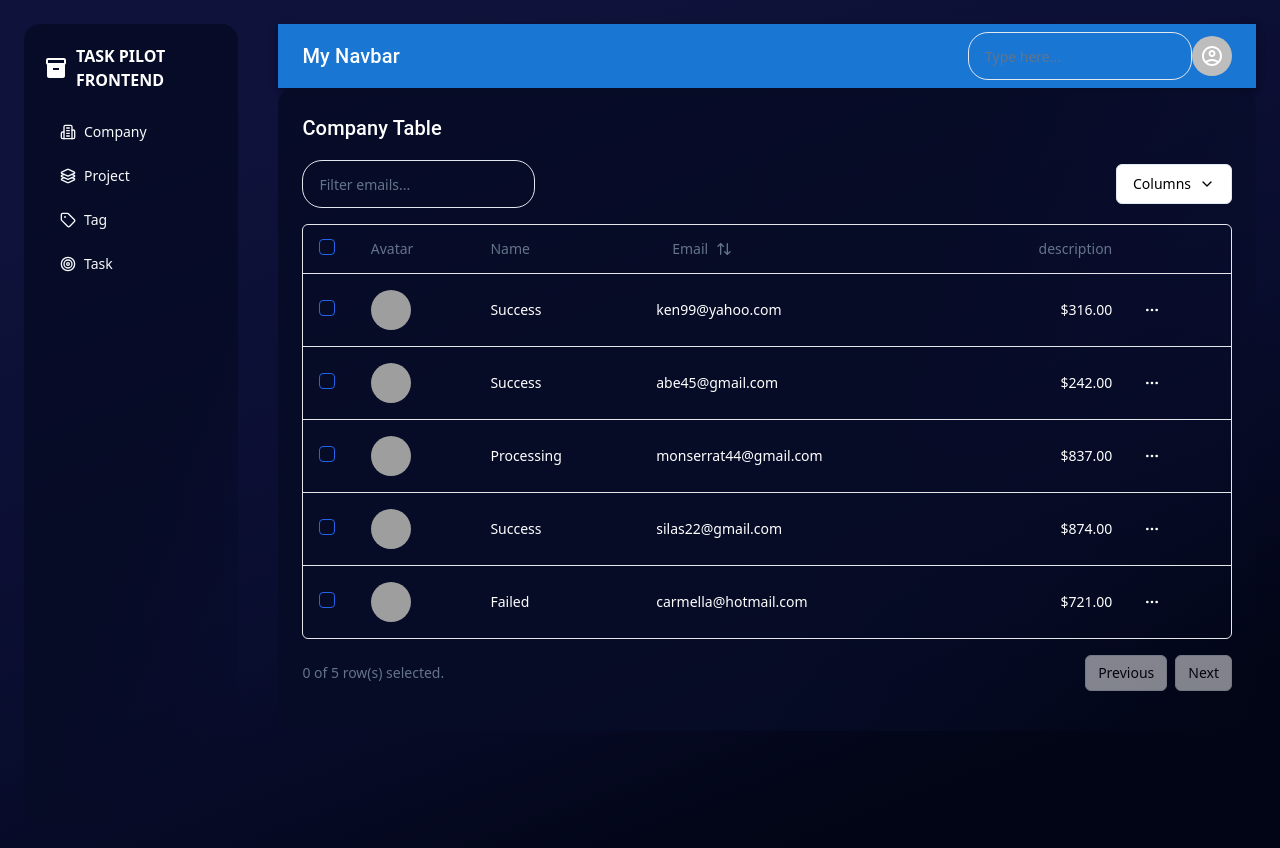
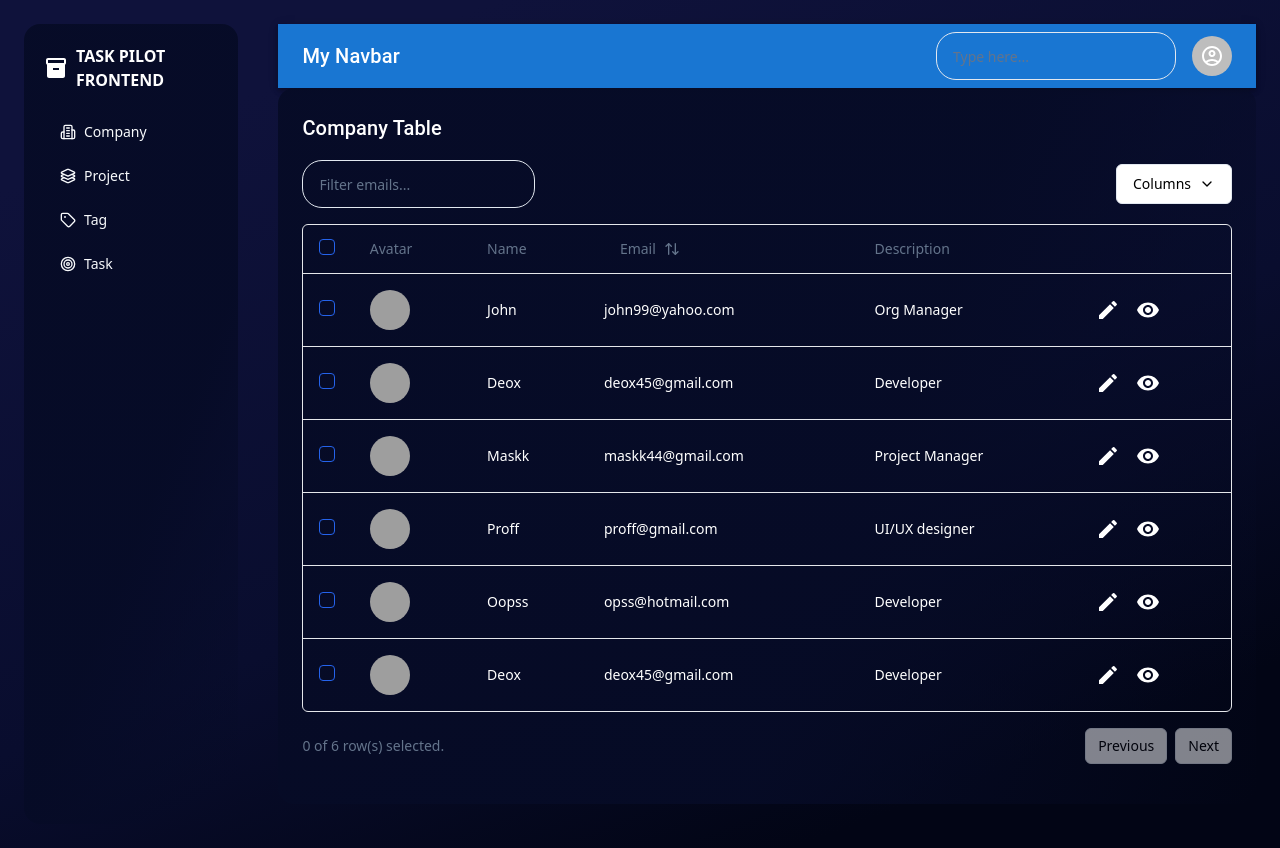
Before and after one commit to lalitjakhar/vision-ui, a Next.js app: page / in a window 1280 px wide. Built offline with nearby package versions, Linux system fonts and the light colour scheme; grey boxes are pictures that could not be loaded.

Commit message:
initial commit

```diff
--- a/src/components/appComponent/company/Company.jsx
+++ b/src/components/appComponent/company/Company.jsx
@@ -1,5 +1,3 @@
-"use client";
-
 import * as React from "react";
 import {
   flexRender,
@@ -9,24 +7,21 @@ import {
   getSortedRowModel,
   useReactTable,
 } from "@tanstack/react-table";
-import { ArrowUpDown, ChevronDown, MoreHorizontal } from "lucide-react";
-
+import { ArrowUpDown, ChevronDown } from "lucide-react";
 import { Button } from "@/components/ui/button";
 import { Checkbox } from "@/components/ui/checkbox";
 import {
   DropdownMenu,
   DropdownMenuCheckboxItem,
   DropdownMenuContent,
-  DropdownMenuItem,
-  DropdownMenuLabel,
-  DropdownMenuSeparator,
   DropdownMenuTrigger,
 } from "@/components/ui/dropdown-menu";
 import { Input } from "@/components/ui/input";
+import CreateIcon from "@mui/icons-material/Create";
+import VisibilityIcon from "@mui/icons-material/Visibility";
 import {
   Table,
   TableBody,
-  TableCaption,
   TableCell,
   TableHead,
   TableHeader,
@@ -38,33 +33,39 @@ import Avatar from "@mui/material/Avatar";
 const data = [
   {
     id: "m5gr84i9",
-    description: 316,
-    Name: "success",
-    email: "ken99@yahoo.com",
+    description: "Org Manager",
+    Name: "John",
+    email: "John99@yahoo.com",
   },
   {
     id: "3u1reuv4",
-    description: 242,
-    Name: "success",
-    email: "Abe45@gmail.com",
+    description: "Developer",
+    Name: "Deox",
+    email: "Deox45@gmail.com",
   },
   {
     id: "derv1ws0",
-    description: 837,
-    Name: "processing",
-    email: "Monserrat44@gmail.com",
+    description: "Project Manager",
+    Name: "Maskk",
+    email: "Maskk44@gmail.com",
   },
   {
     id: "5kma53ae",
-    description: 874,
-    Name: "success",
-    email: "Silas22@gmail.com",
+    description: "UI/UX designer",
+    Name: "Proff",
+    email: "proff@gmail.com",
   },
   {
     id: "bhqecj4p",
-    description: 721,
-    Name: "failed",
-    email: "carmella@hotmail.com",
+    description: "Developer",
+    Name: "Oopss",
+    email: "opss@hotmail.com",
+  },
+  {
+    id: "3u1reuv4",
+    description: "Developer",
+    Name: "Deox",
+    email: "Deox45@gmail.com",
   },
 ];
 
@@ -125,44 +126,24 @@ export const columns = [
   },
   {
     accessorKey: "description",
-    header: () => <div className="text-right">description</div>,
-    cell: ({ row }) => {
-      const description = parseFloat(row.getValue("description"));
-
-      const formatted = new Intl.NumberFormat("en-US", {
-        style: "currency",
-        currency: "USD",
-      }).format(description);
-
-      return <div className="text-right font-medium">{formatted}</div>;
-    },
+    header: () => <div className="text-start">Description</div>,
+    cell: ({ row }) => (
+      <div className="text-start font-medium">
+        {row.getValue("description")}
+      </div>
+    ),
   },
   {
     id: "actions",
     enableHiding: false,
     cell: ({ row }) => {
-      const payment = row.original;
+      const actions = row.original;
 
       return (
-        <DropdownMenu>
-          <DropdownMenuTrigger asChild>
-            <Button variant="ghost" className="h-8 w-8 p-0">
-              <span className="sr-only">Open menu</span>
-              <MoreHorizontal className="h-4 w-4" />
-            </Button>
-          </DropdownMenuTrigger>
-          <DropdownMenuContent align="end">
-            <DropdownMenuLabel>Actions</DropdownMenuLabel>
-            <DropdownMenuItem
-              onClick={() => navigator.clipboard.writeText(payment.id)}
-            >
-              Copy payment ID
-            </DropdownMenuItem>
-            <DropdownMenuSeparator />
-            <DropdownMenuItem>View customer</DropdownMenuItem>
-            <DropdownMenuItem>View payment details</DropdownMenuItem>
-          </DropdownMenuContent>
-        </DropdownMenu>
+        <div className="flex gap-4">
+          <CreateIcon />
+          <VisibilityIcon />
+        </div>
       );
     },
   },
@@ -222,20 +203,16 @@ export default function Company() {
             {table
               .getAllColumns()
               .filter((column) => column.getCanHide())
-              .map((column) => {
-                return (
+              .map((column) => (
                 <DropdownMenuCheckboxItem
                   key={column.id}
                   className="capitalize"
                   checked={column.getIsVisible()}
-                    onCheckedChange={(value) =>
-                      column.toggleVisibility(!!value)
-                    }
+                  onCheckedChange={(value) => column.toggleVisibility(!!value)}
                 >
                   {column.id}
                 </DropdownMenuCheckboxItem>
-                );
-              })}
+              ))}
           </DropdownMenuContent>
         </DropdownMenu>
       </div>
@@ -244,8 +221,7 @@ export default function Company() {
           <TableHeader>
             {table.getHeaderGroups().map((headerGroup) => (
               <TableRow key={headerGroup.id}>
-                {headerGroup.headers.map((header) => {
-                  return (
+                {headerGroup.headers.map((header) => (
                   <TableHead key={header.id}>
                     {header.isPlaceholder
                       ? null
@@ -256,8 +232,7 @@ export default function Company() {
                           header.getContext()
                         )}
                   </TableHead>
-                  );
-                })}
+                ))}
               </TableRow>
             ))}
           </TableHeader>
--- a/src/components/appComponent/dashboard/Navbar.jsx
+++ b/src/components/appComponent/dashboard/Navbar.jsx
@@ -33,20 +33,17 @@ import {
   DropdownMenuTrigger,
 } from "@/components/ui/dropdown-menu";
 import { Avatar } from "@mui/material";
-import AccountCircleOutlinedIcon from '@mui/icons-material/AccountCircleOutlined';
+import AccountCircleOutlinedIcon from "@mui/icons-material/AccountCircleOutlined";
 
 const Navbar = () => {
   return (
-    <AppBar position="static" className="bg-inherit shadow-none">
+    <AppBar position="static" className="bg-inherit shadow-none ">
       <Toolbar className="w-full p-0">
         <ReorderSharpIcon sx={{ display: { xs: "flex", lg: "none" } }} />
-        <Typography
-          variant="h6"
-          sx={{ flexGrow: 1, display: { xs: "none", sm: "block" } }}
-        >
+        <Typography variant="h6" sx={{ flexGrow: 1 }}>
           My Navbar
         </Typography>
-        <Input className="w-56" placeholder="Type here..." />
+        <Input className="w-60 mr-4" placeholder="Type here..." />
         <DropdownMenu>
           <DropdownMenuTrigger asChild>
             <Avatar className="bg-lime-600">
--- a/src/components/appComponent/dashboard/Sidebar.jsx
+++ b/src/components/appComponent/dashboard/Sidebar.jsx
@@ -9,14 +9,14 @@ import { Button } from "@/components/ui/button";
 const Sidebar = () => {
   return (
     <div
-      className="flex-row lg:flex"
+      className="flex-row"
       style={{
         borderRadius: "16px",
         background:
           "linear-gradient(111.84deg, rgba(6, 11, 38, 0.94) 59.3%, rgba(26, 31, 55, 0) 100%)",
       }}
     >
-      <div className="flex flex-col lg:h-screen p-5 w-full md:w-72">
+      <div className="flex flex-col lg:h-screen p-5">
         <div className="space-y-3">
           <div className="flex items-center gap-2">
             <InventoryIcon className="text-white" />
--- a/src/pages/layout.js
+++ b/src/pages/layout.js
@@ -1,22 +1,21 @@
+import Navbar from "@/components/appComponent/dashboard/Navbar";
+import Sidebar from "../components/appComponent/dashboard/Sidebar";
+import React from "react";
 
-import Navbar from '@/components/appComponent/dashboard/Navbar'
-import Sidebar  from '../components/appComponent/dashboard/Sidebar'
-import React from 'react'
-
-const LayoutCom = ({children}) => {
+const LayoutCom = ({ children }) => {
   return (
     <>
-    <div className="grid grid-cols-5 gap-10 m-6">
-        <div className="bg-inherit">
+      <div className="grid lg:grid-cols-5 gap-10 m-6">
+        <div className="bg-inherit hidden lg:flex">
           <Sidebar />
         </div>
         <div className="bg-inherit col-span-4">
-            <Navbar />
-            <main>{children}</main>
+          <Navbar />
+          <main>{children}</main>
         </div>
       </div>
     </>
-  )
-}
+  );
+};
 
-export default LayoutCom
+export default LayoutCom;
--- a/src/styles/globals.css
+++ b/src/styles/globals.css
@@ -36,6 +36,5 @@ body {
       rgb(2, 5, 21) 86.14%
     )
     center center / cover no-repeat;
-  /* height: 914px; */
   width: 100%;
 }
```
Also changed, not shown: 1 other file (tests, documents, lock files or other folders). Lines whose indentation alone changed are shown as unchanged.
